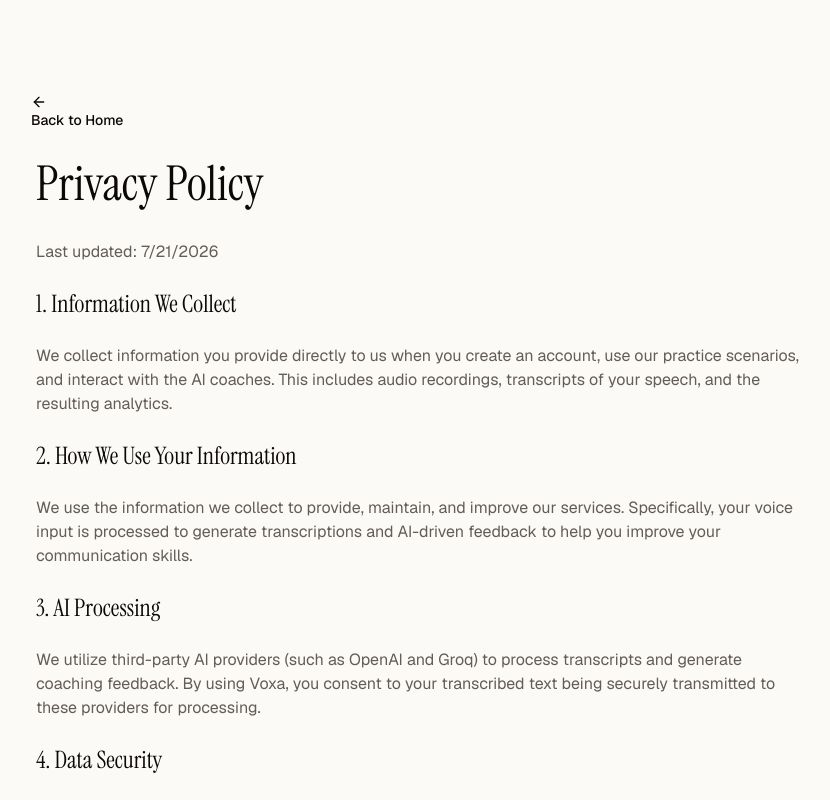
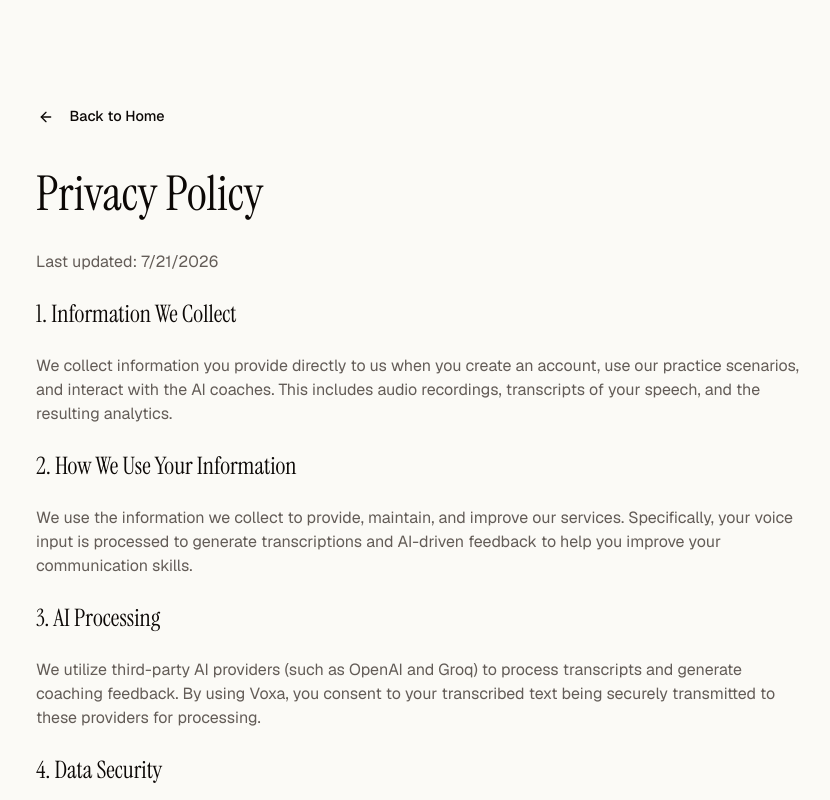
Before and after one commit to Emjaay20/Voxa-AI, a Next.js app: page /privacy in a window 1280 px wide. Shown: the top 800 px of the page, without its empty margins (220-1050 px from the left). Built offline with nearby package versions, Linux system fonts and the light colour scheme.

Commit message:
fix: resolve Next.js build type errors in privacy and terms pages

```diff
--- a/src/app/(marketing)/privacy/page.tsx
+++ b/src/app/(marketing)/privacy/page.tsx
@@ -6,12 +6,10 @@ export default function PrivacyPage() {
   return (
     <div className="min-h-screen bg-canvas text-ink py-24 px-6">
       <div className="mx-auto max-w-3xl">
-        <Button variant="ghost" asChild className="mb-8 -ml-4">
-          <Link href="/">
-            <ArrowLeft className="mr-2 h-4 w-4" />
-            Back to Home
-          </Link>
-        </Button>
+        <Link href="/" className="mb-8 -ml-4 btn-ghost w-fit">
+          <ArrowLeft className="mr-2 h-4 w-4" />
+          Back to Home
+        </Link>
         <h1 className="font-serif text-4xl md:text-5xl mb-8">Privacy Policy</h1>
 
         <div className="prose prose-neutral max-w-none space-y-6 text-ink-muted">
--- a/src/app/(marketing)/terms/page.tsx
+++ b/src/app/(marketing)/terms/page.tsx
@@ -6,12 +6,10 @@ export default function TermsPage() {
   return (
     <div className="min-h-screen bg-canvas text-ink py-24 px-6">
       <div className="mx-auto max-w-3xl">
-        <Button variant="ghost" asChild className="mb-8 -ml-4">
-          <Link href="/">
-            <ArrowLeft className="mr-2 h-4 w-4" />
-            Back to Home
-          </Link>
-        </Button>
+        <Link href="/" className="mb-8 -ml-4 btn-ghost w-fit">
+          <ArrowLeft className="mr-2 h-4 w-4" />
+          Back to Home
+        </Link>
         <h1 className="font-serif text-4xl md:text-5xl mb-8">Terms and Conditions</h1>
 
         <div className="prose prose-neutral max-w-none space-y-6 text-ink-muted">
```
